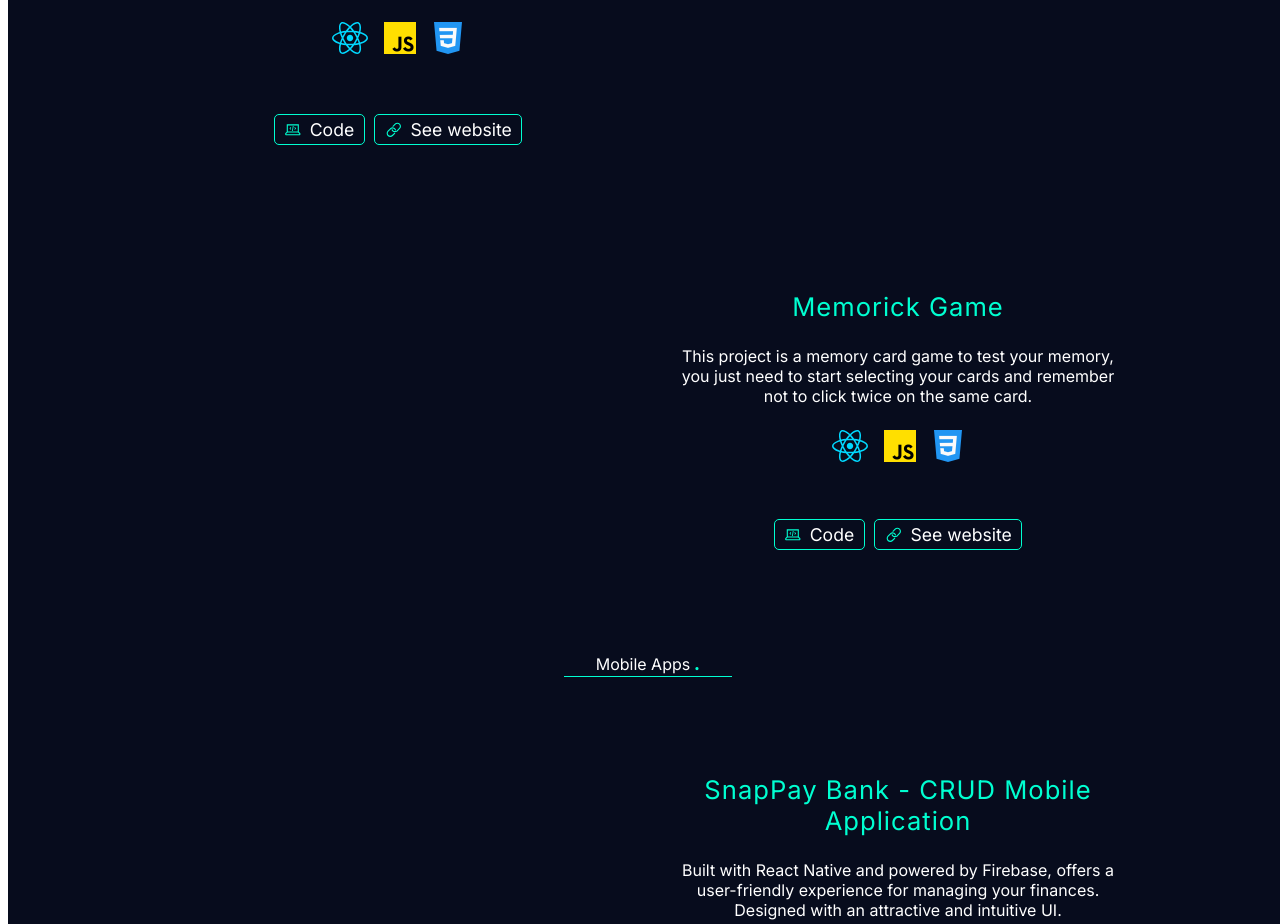
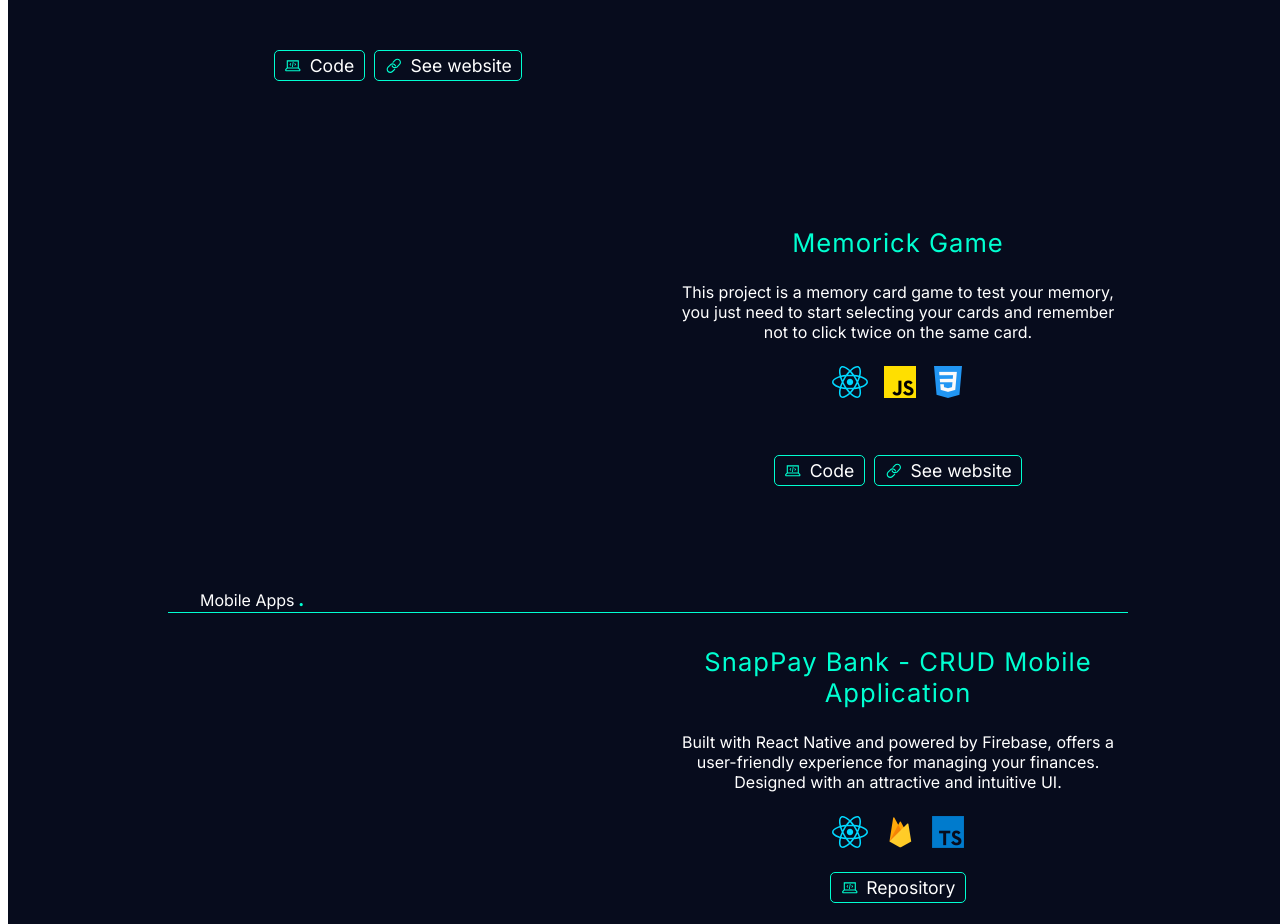
Before and after one commit to roobbs/info, a React (Vite) app: page / in a window 1280 px wide. Shown: the part 1873-2797 px from the top of the page. Built offline with nearby package versions, Linux system fonts and the light colour scheme; the HTML template or start-up script is replaced by a standard one.

Commit message:
Changed Projects.jsx structure

```diff
--- a/src/components/Projects.jsx
+++ b/src/components/Projects.jsx
@@ -10,8 +10,9 @@ export default function Projects() {
   return (
     <section className="projectsSection" id="projects">
       <Title title={"Projects"} />
+      <div className="projectTypeContainer">
         <div className="projectType">
-        Web Applications <div className="projectPoint">.</div>{" "}
+          Web Applications <div className="projectPoint">.</div>
         </div>
         <div className="projects">
           {webApps.map((project, index) => (
@@ -28,10 +29,12 @@ export default function Projects() {
             />
           ))}
         </div>
+      </div>
+      <div className="projectTypeContainer">
         <div className="projectType">
           Mobile Apps<div className="projectPoint">.</div>
         </div>
-      <div>
+        <div className="projects">
           {mobileApps.map((project, index) => (
             <MobileProjectCard
               key={project.id}
@@ -44,6 +47,7 @@ export default function Projects() {
             />
           ))}
         </div>
+      </div>
     </section>
   );
 }
```
Lines whose indentation alone changed are shown as unchanged.
